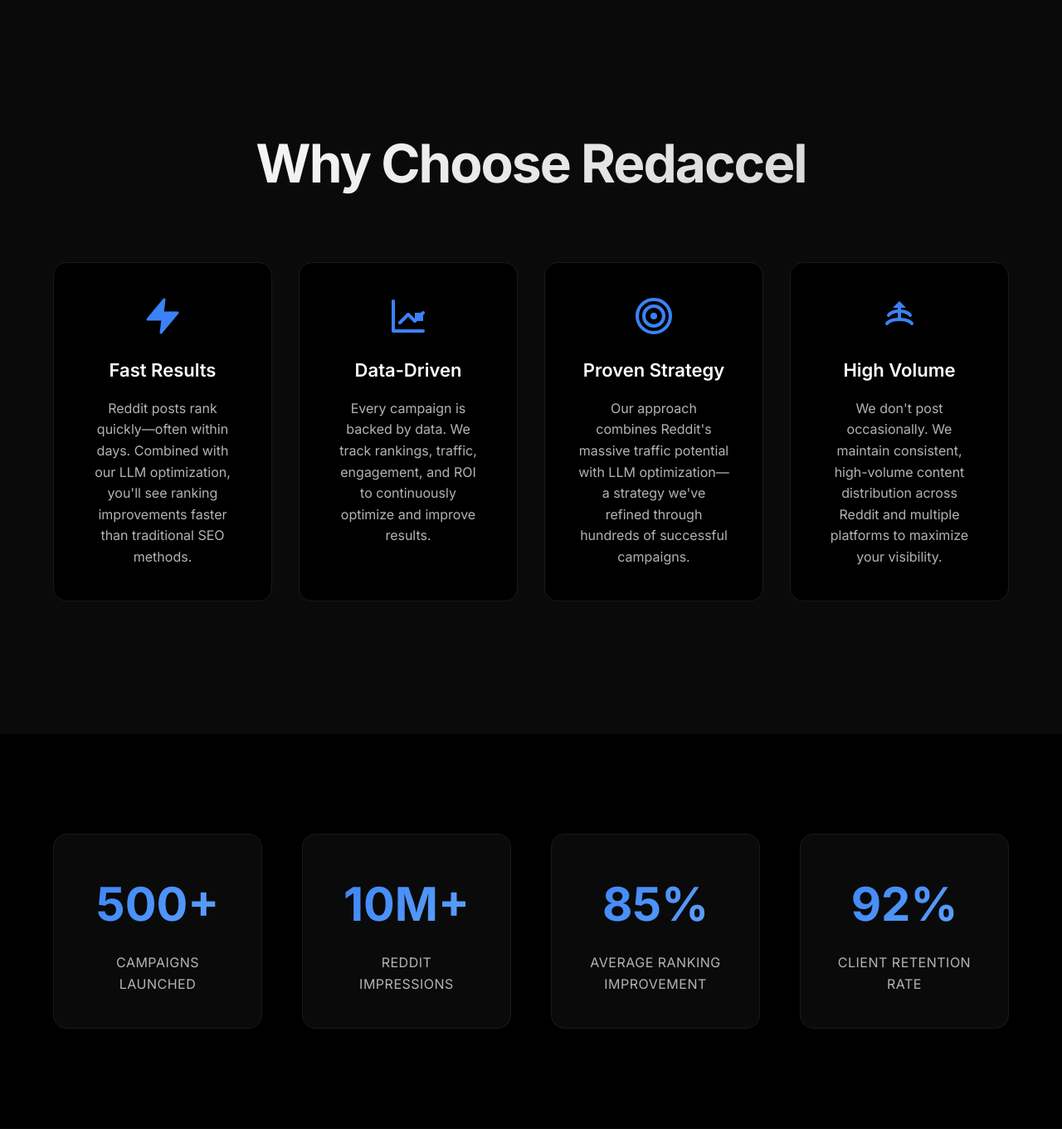
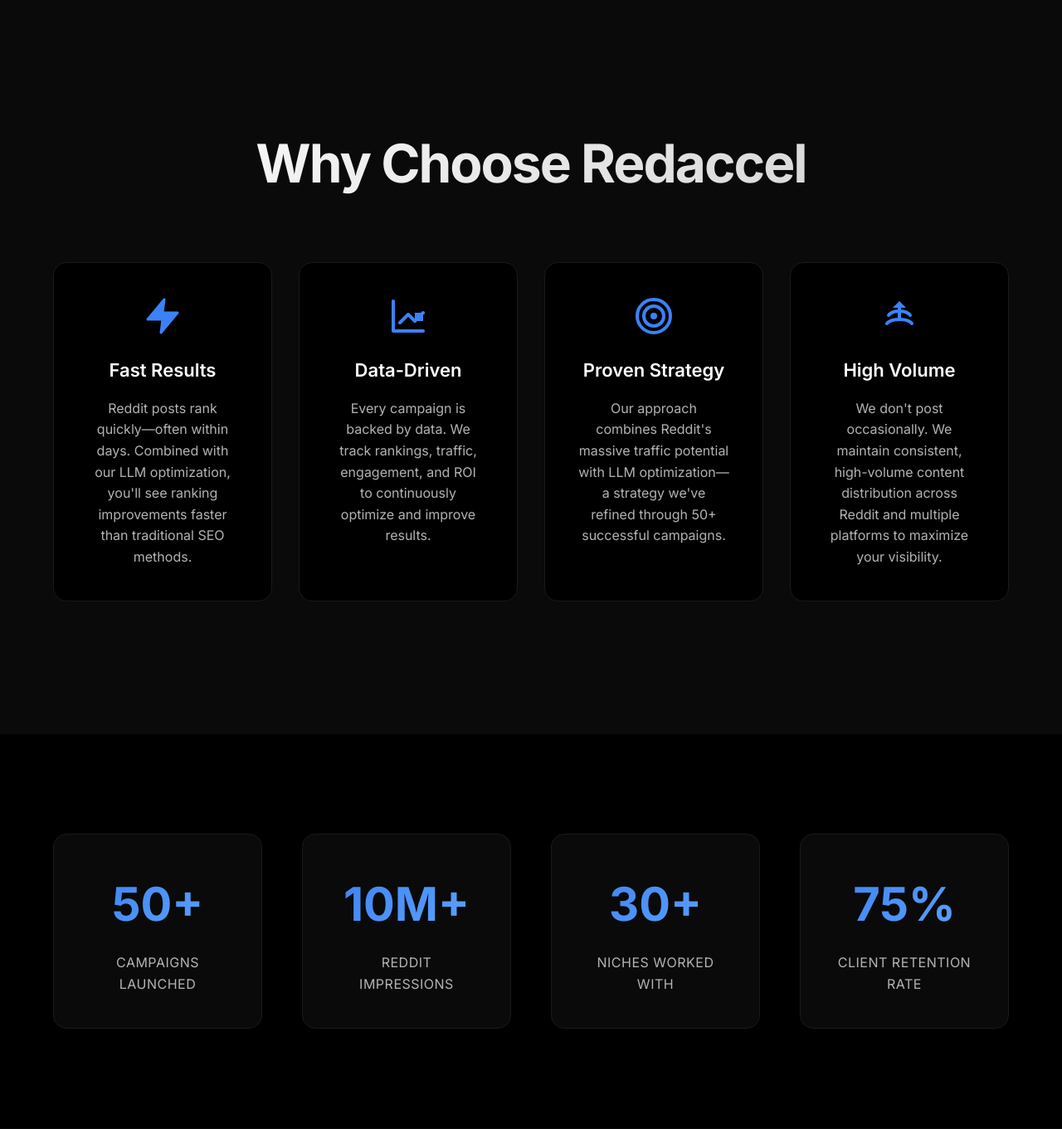
Before and after one commit to larseneskedal/redaccel-site, a Flask app: template templates/redaccel.html in a window 1280 px wide. Shown: the part 3721-5082 px from the top of the page at 83% size. Run offline with Flask 3, Linux system fonts and the light colour scheme; the template is opened without the code that fills it, so the values that code supplies are empty.

Commit message:
Update homepage stats (campaigns/retention/niches)

```diff
--- a/templates/redaccel.html
+++ b/templates/redaccel.html
@@ -221,7 +221,7 @@
                     <h3 class="why-title">Proven Strategy</h3>
                     <p class="why-description">
                         Our approach combines Reddit's massive traffic potential with LLM optimization—a
-                        strategy we've refined through hundreds of successful campaigns.
+                        strategy we've refined through 50+ successful campaigns.
                     </p>
                 </div>
                 <div class="why-card reveal">
@@ -247,7 +247,7 @@
         <div class="container">
             <div class="stats-grid">
                 <div class="stat-box reveal">
-                    <div class="stat-box-number">500+</div>
+                    <div class="stat-box-number">50+</div>
                     <div class="stat-box-label">Campaigns Launched</div>
                 </div>
                 <div class="stat-box reveal">
@@ -255,11 +255,11 @@
                     <div class="stat-box-label">Reddit Impressions</div>
                 </div>
                 <div class="stat-box reveal">
-                    <div class="stat-box-number">85%</div>
-                    <div class="stat-box-label">Average Ranking Improvement</div>
+                    <div class="stat-box-number">30+</div>
+                    <div class="stat-box-label">Niches Worked With</div>
                 </div>
                 <div class="stat-box reveal">
-                    <div class="stat-box-number">92%</div>
+                    <div class="stat-box-number">75%</div>
                     <div class="stat-box-label">Client Retention Rate</div>
                 </div>
             </div>
@@ -336,7 +336,7 @@
                     <p class="about-us-description">
                         We're a specialized digital marketing agency focused on LLM ranking optimization and Reddit marketing.
                         Founded by two entrepreneurs based in Norway, we've successfully delivered campaigns to over 50 clients
-                        across more than 20 different niches.
+                        across more than 30 different niches.
                     </p>
                     <p class="about-us-description">
                         Our team of 10+ employees works with businesses worldwide, with a strong focus on the US market where
@@ -356,7 +356,7 @@
                             <div class="about-stat-label">Clients Served</div>
                         </div>
                         <div class="about-stat">
-                            <div class="about-stat-number">20+</div>
+                            <div class="about-stat-number">30+</div>
                             <div class="about-stat-label">Niches</div>
                         </div>
                         <div class="about-stat">
```
Also changed, not shown: 1 other file.
